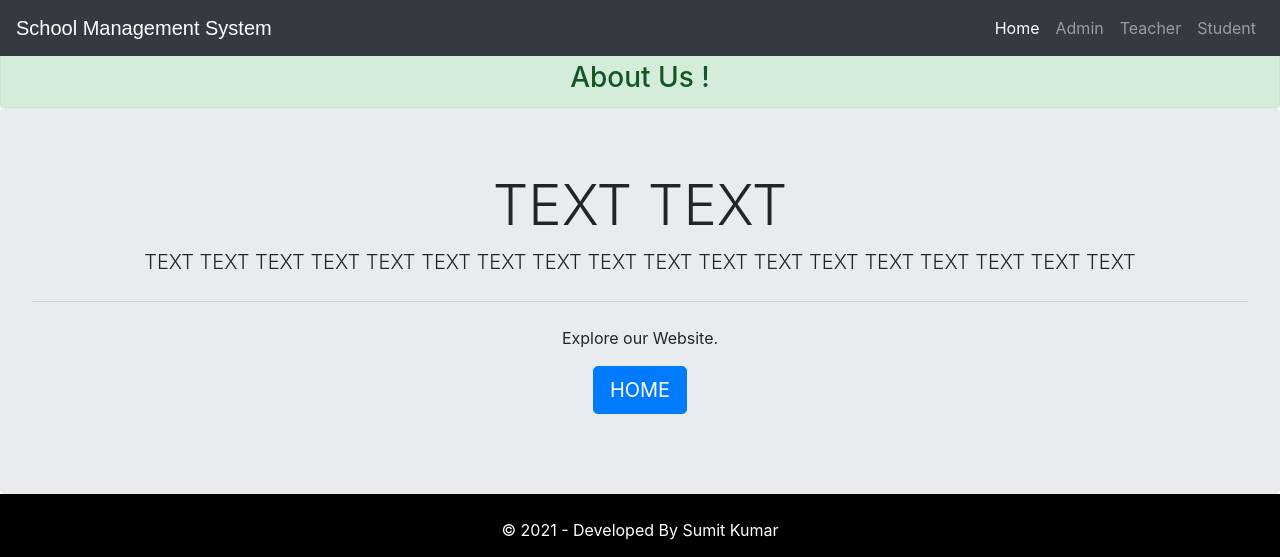
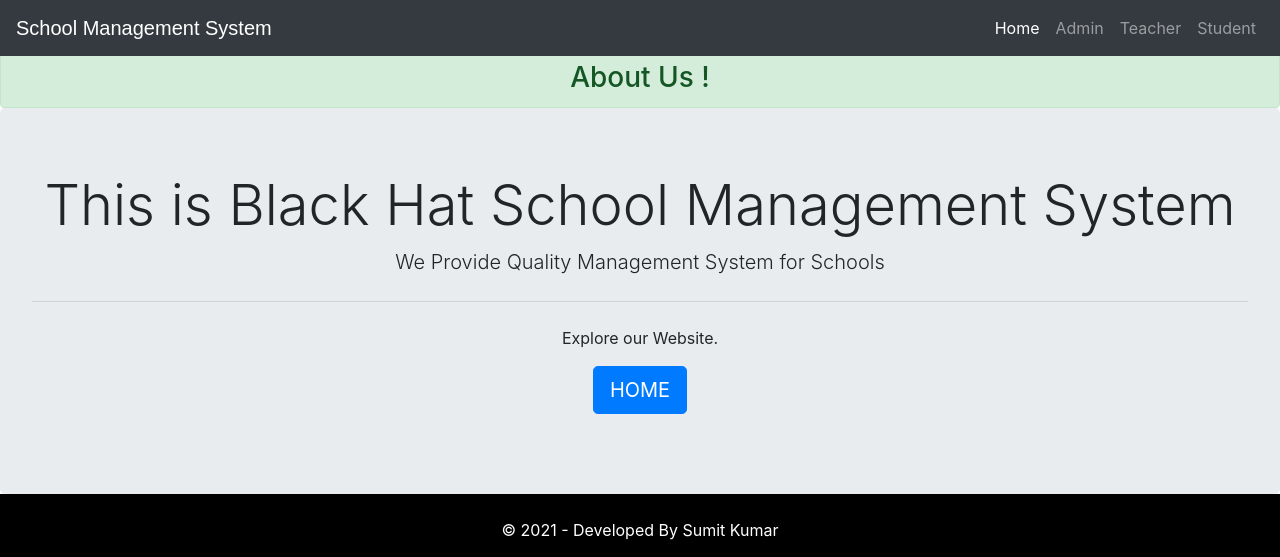
Before and after one commit to Randylomo1/schoolmanagement, a Django app: template SchoolManagement/templates/school/aboutus.html in a window 1280 px wide. Shown: the top 557 px of the page. Run offline with Django 3.2, Linux system fonts and the light colour scheme; the template is opened without the code that fills it, so the values that code supplies are empty; some libraries are stand-ins or nearby versions.

Commit message:
Update aboutus.html

```diff
--- a/SchoolManagement/templates/school/aboutus.html
+++ b/SchoolManagement/templates/school/aboutus.html
@@ -5,7 +5,7 @@
 <head>
   <meta charset="utf-8">
   <meta name="viewport" content="width=device-width, initial-scale=1, shrink-to-fit=no">
-  <title>SMS - Django</title>
+  <title>Black Hat School Management System</title>
   <style media="screen">
     .jumbotron {
       margin-top: 0px;
@@ -32,8 +32,8 @@
     <h3 class='alert alert-success' style="margin-bottom:0px;">About Us !</h3>
   </center>
   <div class="jumbotron" style="margin-bottom: 0px;margin-top: 0px;">
-    <h1 class="display-4">TEXT TEXT</h1>
-    <p class="lead">TEXT TEXT TEXT TEXT TEXT TEXT TEXT TEXT TEXT TEXT TEXT TEXT TEXT TEXT TEXT TEXT TEXT TEXT</p>
+    <h1 class="display-4">This is Black Hat School Management System</h1>
+    <p class="lead">We Provide Quality Management System for Schools</p>
     <hr class="my-4">
     <p>Explore our Website.</p>
     <p class="lead">
```
